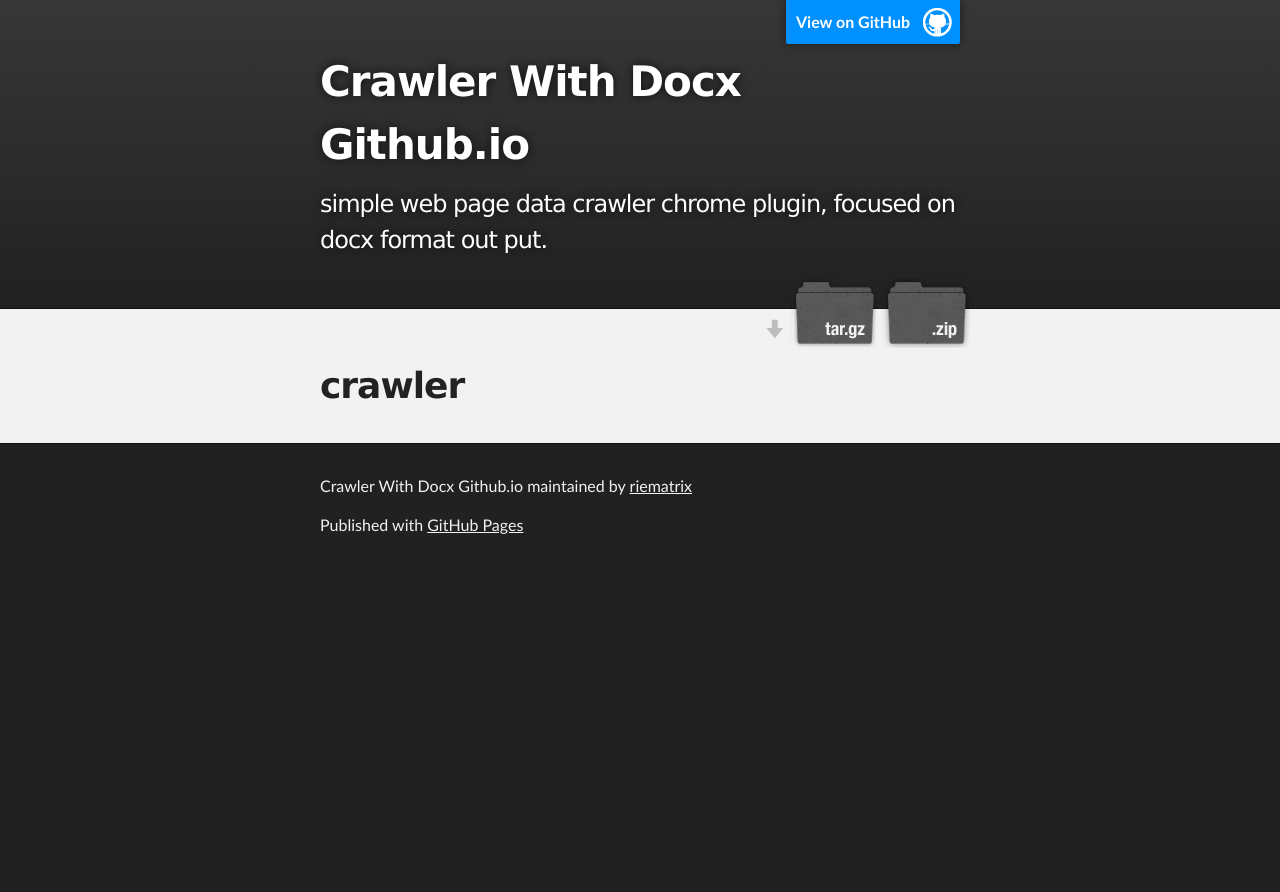
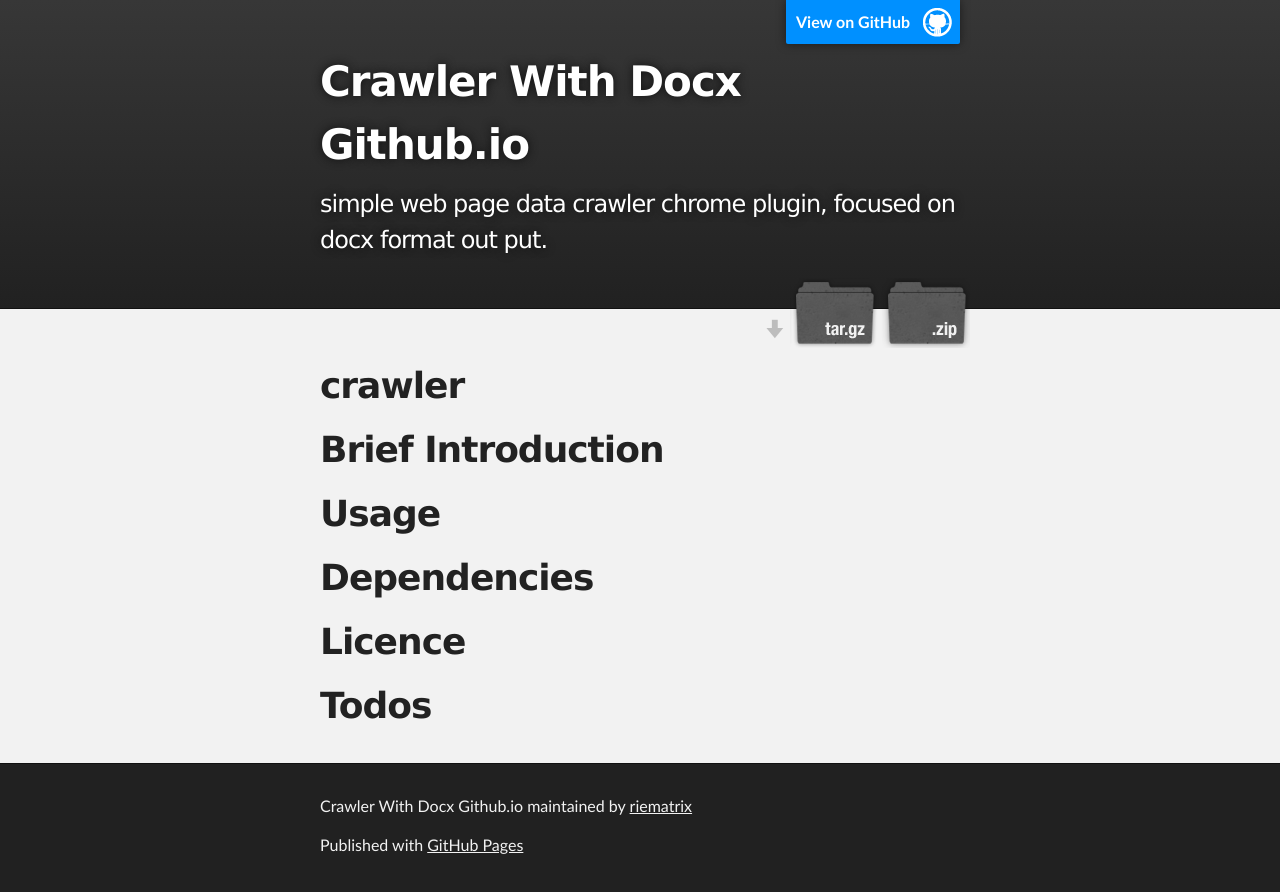
Before and after one commit to riematrix/crawler, a plain HTML site: page index.html in a window 1280 px wide. Before the commit the page ends 800 px from the top, so only its background shows below. Drawn offline with Linux system fonts and the light colour scheme.

```diff
--- a/index.html
+++ b/index.html
@@ -33,6 +33,21 @@
       <section id="main_content" class="inner">
         <h1>
 <a id="crawler" class="anchor" href="#crawler" aria-hidden="true"><span class="octicon octicon-link"></span></a>crawler</h1>
+
+<h1>
+<a id="brief-introduction" class="anchor" href="#brief-introduction" aria-hidden="true"><span class="octicon octicon-link"></span></a>Brief Introduction</h1>
+
+<h1>
+<a id="usage" class="anchor" href="#usage" aria-hidden="true"><span class="octicon octicon-link"></span></a>Usage</h1>
+
+<h1>
+<a id="dependencies" class="anchor" href="#dependencies" aria-hidden="true"><span class="octicon octicon-link"></span></a>Dependencies</h1>
+
+<h1>
+<a id="licence" class="anchor" href="#licence" aria-hidden="true"><span class="octicon octicon-link"></span></a>Licence</h1>
+
+<h1>
+<a id="todos" class="anchor" href="#todos" aria-hidden="true"><span class="octicon octicon-link"></span></a>Todos</h1>
       </section>
     </div>
 
--- a/params.json
+++ b/params.json
@@ -1 +1 @@
-{"name":"Crawler With Docx Github.io","tagline":"simple web page data crawler chrome plugin, focused on docx format out put.","body":"crawler\r\n=======\r\n","google":"","note":"Don't delete this file! It's used internally to help with page regeneration."}
+{"name":"Crawler With Docx Github.io","tagline":"simple web page data crawler chrome plugin, focused on docx format out put.","body":"crawler\r\n=======\r\n# Brief Introduction\r\n# Usage\r\n# Dependencies\r\n# Licence\r\n# Todos\r\n","google":"","note":"Don't delete this file! It's used internally to help with page regeneration."}
```
